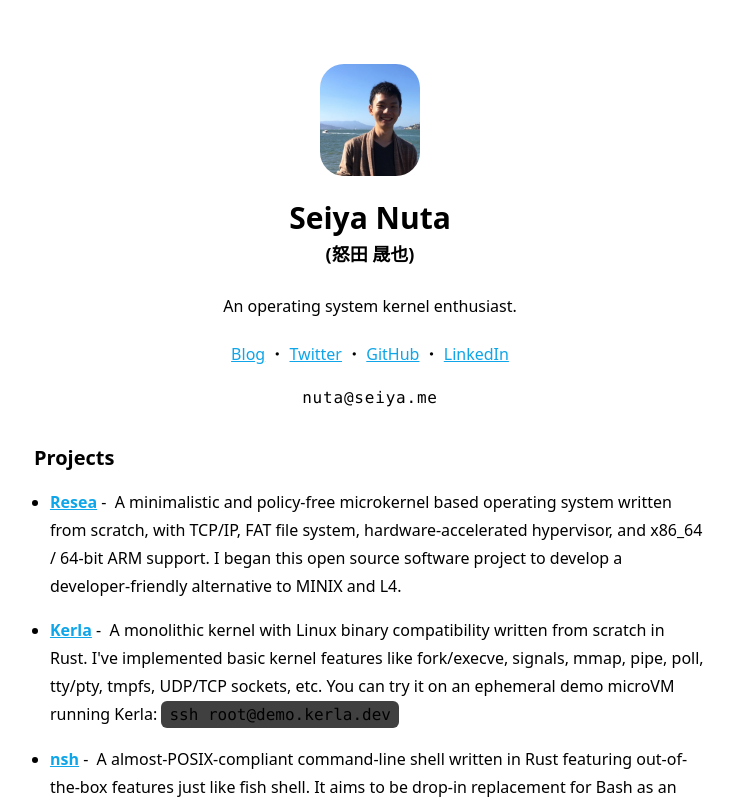
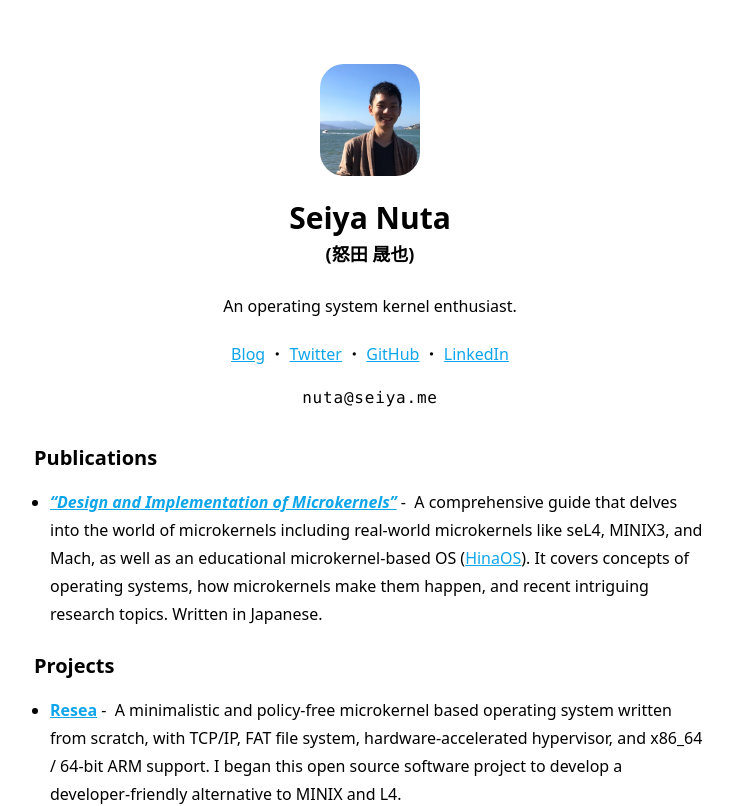
Before and after one commit to nuta/seiya.me, a Next.js app: page / in a window 1280 px wide. Shown: the top 806 px of the page, without its empty margins (270-1003 px from the left). Built offline with nearby package versions, Linux system fonts and the light colour scheme.

Commit message:
Add posts/microkernel-book-2023.mdx

```diff
--- a/app/page.tsx
+++ b/app/page.tsx
@@ -48,6 +48,26 @@ export default function Index() {
         </header>
 
         <section className="mt-4">
+          <h1 className="text-xl font-bold">Publications</h1>
+          <ul className="list-disc mt-4 pl-4">
+            <li className="mt-4">
+              <a className="font-bold italic" href="https://www.hanmoto.com/bd/isbn/9784798068718">
+                &ldquo;Design and Implementation of Microkernels&rdquo;
+              </a>
+              &nbsp;-&nbsp;
+              A comprehensive guide that delves into the world of microkernels
+              including real-world microkernels like seL4, MINIX3, and Mach,
+              as well as an educational microkernel-based OS
+              (<a href="https://github.com/nuta/microkernel-book">HinaOS</a>).
+              It covers concepts of operating systems,
+              how microkernels make them happen,
+              and recent intriguing research topics.
+              Written in Japanese.
+            </li>
+          </ul>
+        </section>
+
+        <section className="mt-6">
           <h1 className="text-xl font-bold">Projects</h1>
           <ul className="list-disc mt-4 pl-4">
             <li className="mt-4">
```
Also changed, not shown: posts/microkernel-book-2023.mdx (added, +60 -0 lines), public/media/microkernel-book-2023/microkernel-book-cover.jpg (added).
